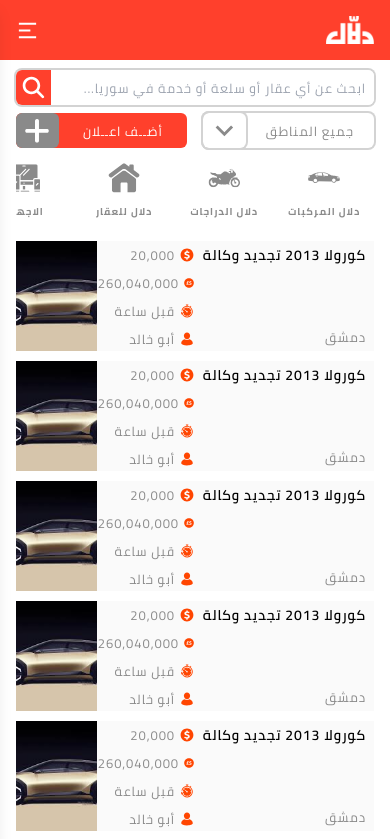
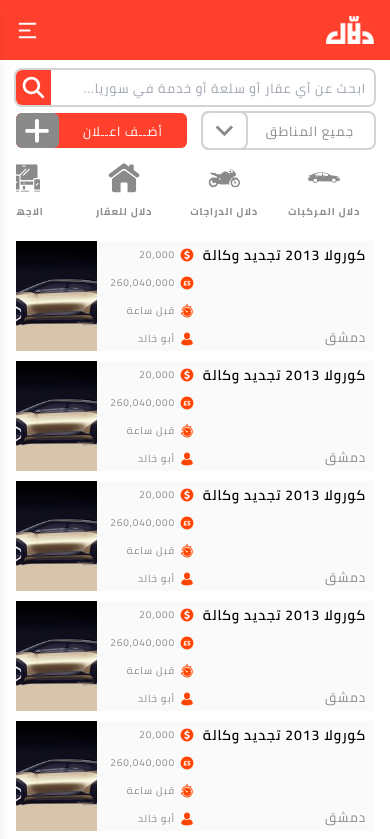
Before and after one commit to ahmadshz/e-commerce3, a React (Create React App) app: page / in a window 390 px wide. Shown: the top 839 px of the page. Built offline with nearby package versions, Linux system fonts and the light colour scheme.

Commit message:
fix size

```diff
--- a/src/Components/Websites/page/Posts.jsx
+++ b/src/Components/Websites/page/Posts.jsx
@@ -13,13 +13,13 @@
                 <h1 className='text-[13px]  lg:text-[17px] font-normal text-placeholder'>دمشق</h1>
             </div>
             <div className=' w-2/4 xl:w-2/5  flex '>
-                <div className='w-3/5 md:py-2  flex flex-col md:justify-between text-placeholder  text-[13px] lg:text-[17px]'>
+                <div className='w-3/5 md:py-2  flex flex-col md:justify-between text-placeholder  text-[10px] md:text-[13px] lg:text-[17px]'>
                     <div className='flex  gap-1 md:gap-2 items-center'>
                         <img className='w-4 md:w-5 lg:w-6' src={price} alt='' />
                         <div className='py-0' >20,000</div>
                     </div>
                     <div className='flex gap-1 md:gap-2 items-center'>
-                        <img className='w-3 md:w-5 lg:w-6' src={pricesy} alt='' />
+                        <img className='w-4 md:w-5 lg:w-6' src={pricesy} alt='' />
                         <div className='py-0' >260,040,000</div>
                     </div>
                     <div className='flex gap-1 md:gap-2 items-center'>
```
